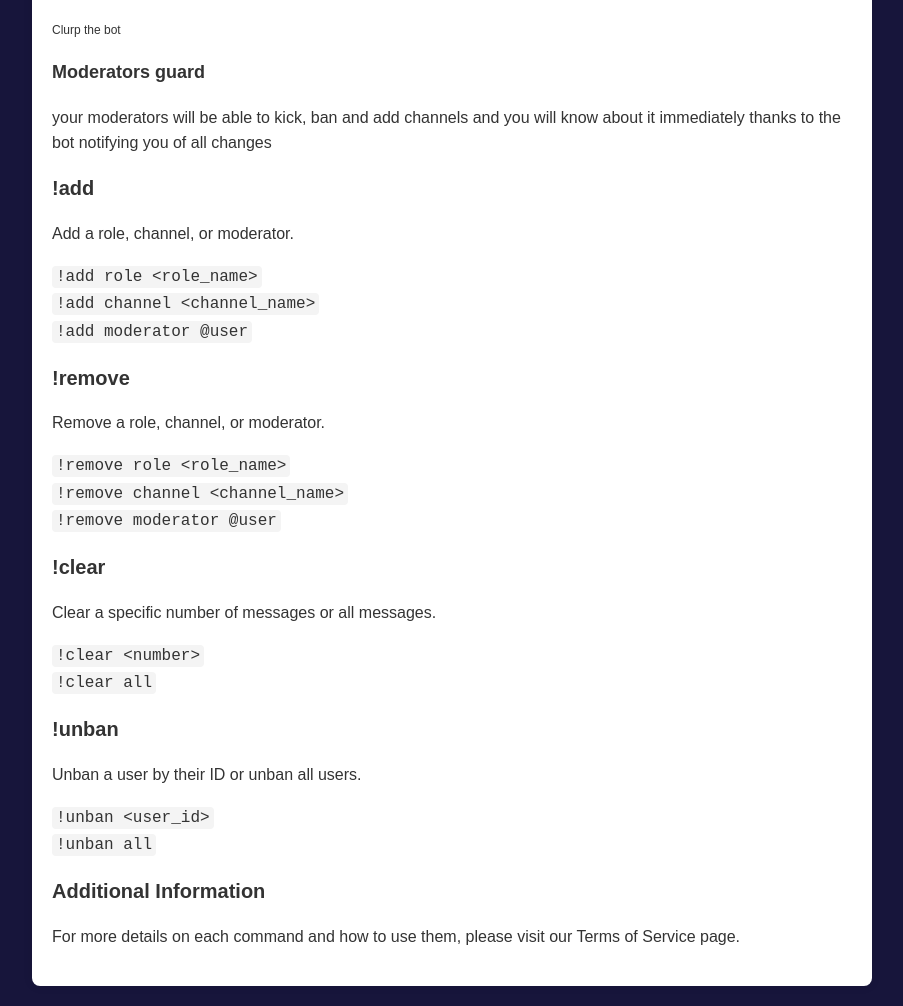
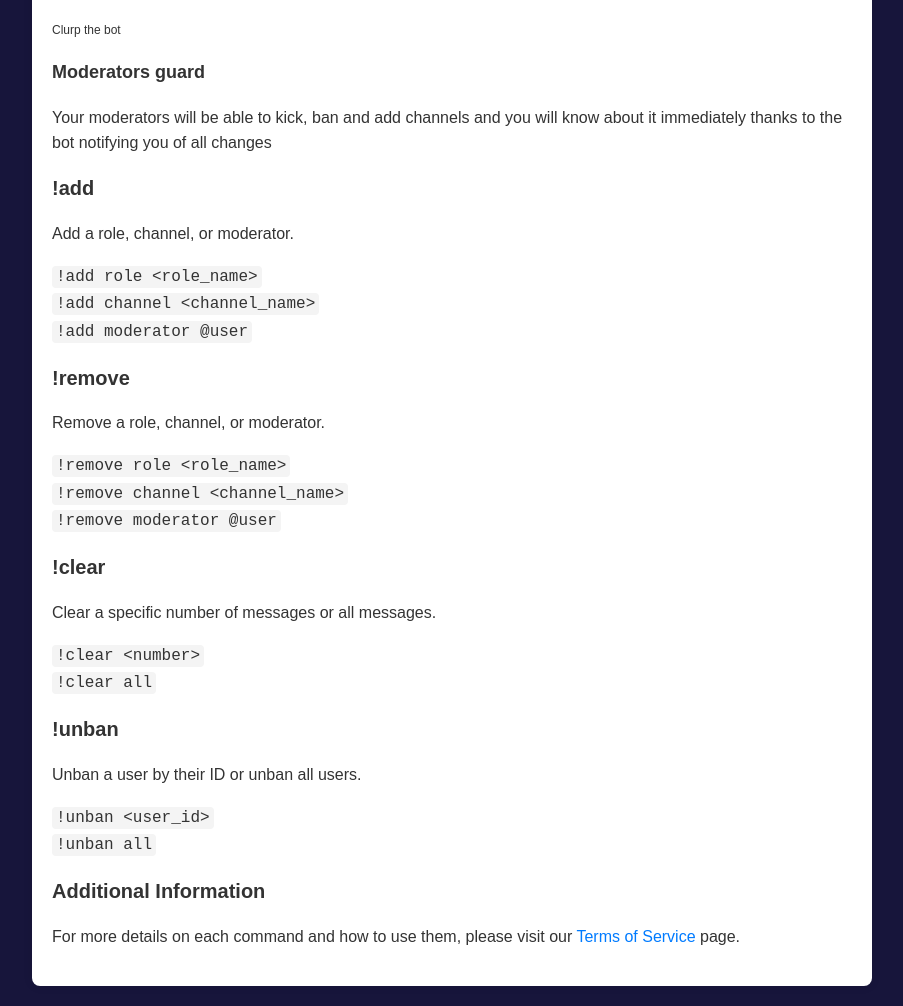
Before and after one commit to Clurpthebot/HELP-center, a plain HTML site: page index.html in a window 1280 px wide. Shown: the part 90-1096 px from the top of the page, without its empty margins (188-1091 px from the left). Drawn offline with Linux system fonts and the light colour scheme.

Commit message:
Update index.html

```diff
--- a/index.html
+++ b/index.html
@@ -47,7 +47,7 @@
             font-family: "Courier New", Courier, monospace;
         }
         a {
-            color: #333;
+            color: #007bff;
             text-decoration: none;
         }
         a:hover {
@@ -57,10 +57,11 @@
 </head>
 <body>
     <div class="container">
-        <h1>HELP Center</h1><p class="small-text">Clurp the bot</p>
+        <h1>HELP Center</h1>
+        <p class="small-text">Clurp the bot</p>
 
         <h3>Moderators guard</h3>
-        <p>your moderators will be able to kick, ban and add channels and you will know about it immediately thanks to the bot notifying you of all changes</p>
+        <p>Your moderators will be able to kick, ban and add channels and you will know about it immediately thanks to the bot notifying you of all changes</p>
 
         <h2>!add</h2>
         <p>Add a role, channel, or moderator.</p>
```
